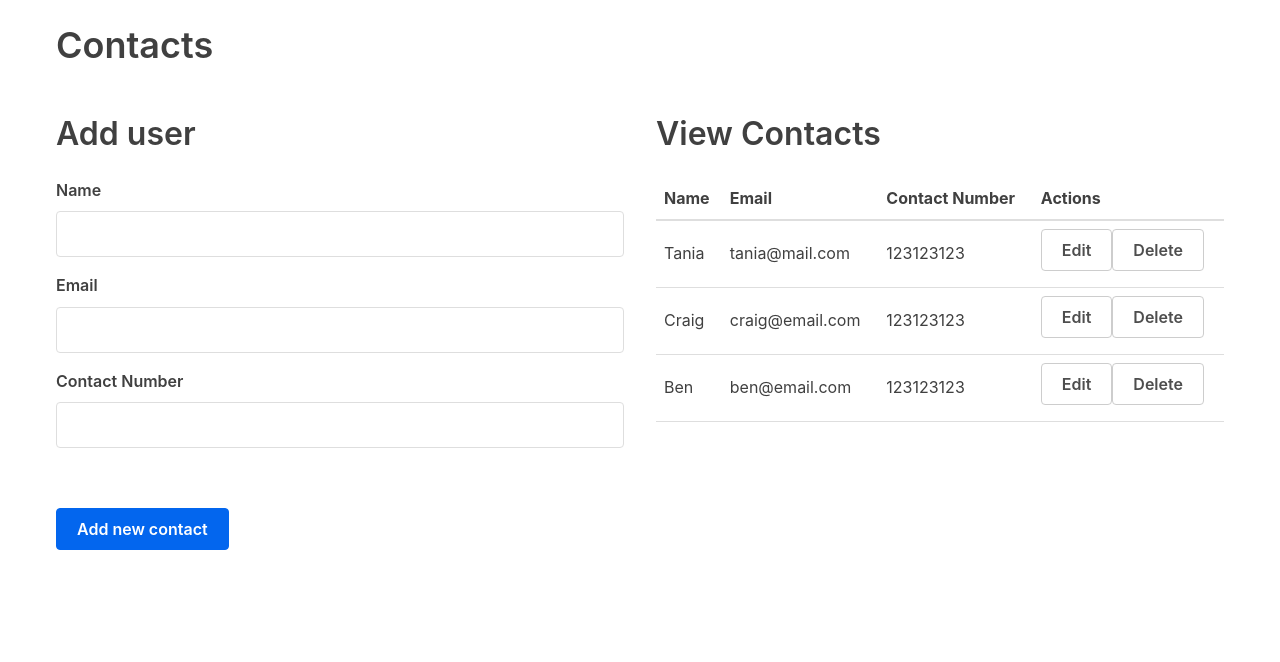
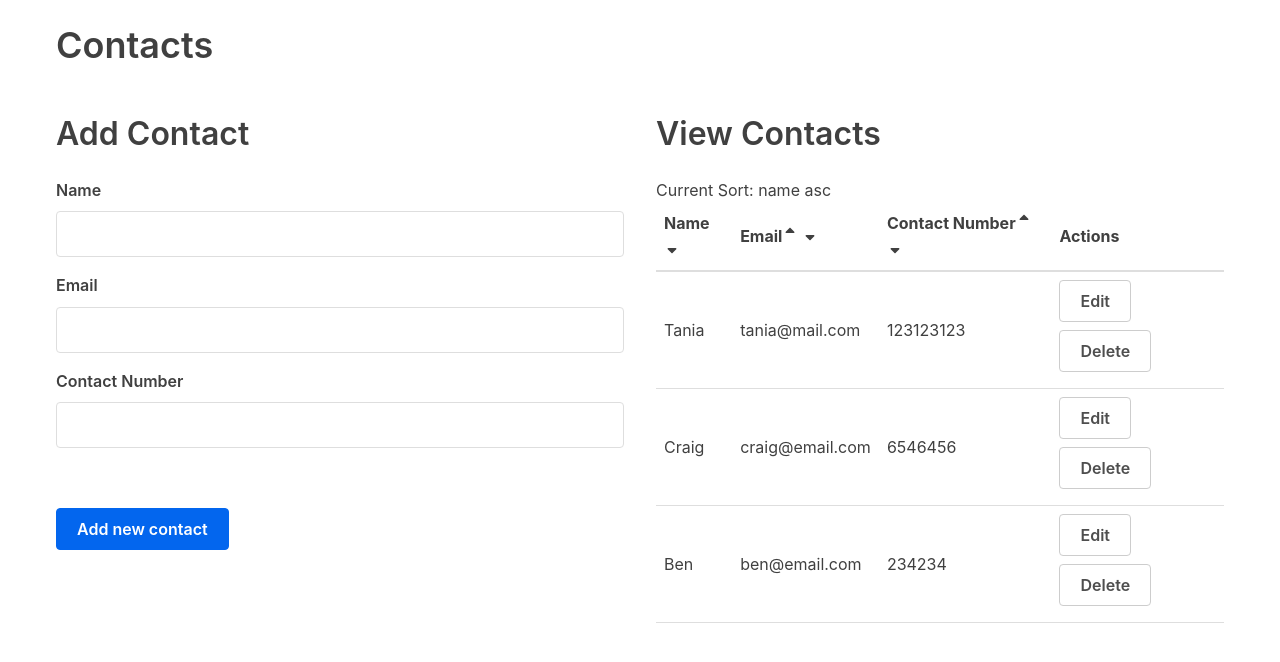
Before and after one commit to pcmunoz/contacts, a React (Create React App) app: page / in a window 1280 px wide. Shown: the top 662 px of the page. Built offline with nearby package versions, Linux system fonts and the light colour scheme.

Commit message:
Sort Contacts

```diff
--- a/package.json
+++ b/package.json
@@ -4,11 +4,15 @@
   "private": true,
   "dependencies": {
     "@types/jest": "24.0.22",
+    "@types/lodash": "^4.14.146",
     "@types/node": "12.12.7",
     "@types/react": "16.9.11",
     "@types/react-dom": "16.9.4",
+    "@types/react-icons": "^3.0.0",
+    "lodash": "^4.17.15",
     "react": "^16.11.0",
     "react-dom": "^16.11.0",
+    "react-icons": "^3.8.0",
     "react-scripts": "3.2.0",
     "typescript": "3.7.2"
   },
--- a/src/App.tsx
+++ b/src/App.tsx
@@ -1,26 +1,38 @@
 import React, { useState } from 'react';
+import { orderBy } from 'lodash';
 import './primitive.css';
 import ContactList from './contacts/list';
 import AddContact from './contacts/add';
 import EditContact from './contacts/edit';
 import { Contact, initialState } from './contacts/model';
 
+interface Sort {
+  type: "asc" | "desc";
+  field: string;
+}
+
 const App: React.FC = () => {
   const data: Contact[] = [
     { id: 1, name: 'Tania', email: 'tania@mail.com', contactNumber: '123123123' },
-    { id: 2, name: 'Craig', email: 'craig@email.com', contactNumber: '123123123' },
-    { id: 3, name: 'Ben', email: 'ben@email.com', contactNumber: '123123123' },
+    { id: 2, name: 'Craig', email: 'craig@email.com', contactNumber: '6546456' },
+    { id: 3, name: 'Ben', email: 'ben@email.com', contactNumber: '234234' },
   ]
 
   const [contacts, setContacts] = useState(data);
+  const [sort, setSort] = useState<Sort>({ type: "asc", field: "name"});
 
   const addContact = (contact: Contact) => {
     contact.id = contacts.length + 1;
-    setContacts([...contacts, contact]);
+    setContacts(orderBy([...contacts, contact], [sort.field],[sort.type]));
   }
 
   const deleteContact = (id?:number) => {
     setContacts(contacts.filter(contact => contact.id !== id));
+  }
+
+  const sortContacts = (sort: "desc" | "asc", field: string) => {
+    const sortedContacts = orderBy(contacts, [field],[sort]); // Use Lodash to sort array by 'name'
+    setContacts(sortedContacts)
   }
 
   const [editing, setEditing] = useState(false);
@@ -45,7 +57,7 @@ const App: React.FC = () => {
       <div className="flex-row">
         {editing ? (
           <div className="flex-large">
-            <h2>Edit user</h2>
+            <h2>Edit Contact</h2>
             <EditContact
               editing={editing}
               setEditing={setEditing}
@@ -55,7 +67,7 @@ const App: React.FC = () => {
           </div>
         ) : (
           <div className="flex-large">
-            <h2>Add user</h2>
+            <h2>Add Contact</h2>
             <AddContact addContact={addContact} />
           </div>
         )}
@@ -63,8 +75,11 @@ const App: React.FC = () => {
           <h2>View Contacts</h2>
           <ContactList
             contacts={contacts}
+            sortContacts={sortContacts}
             editContact={editContact}
             deleteContact={deleteContact}
+            sort={sort}
+            setSort={setSort}
           />
         </div>
       </div>
--- a/src/contacts/list.tsx
+++ b/src/contacts/list.tsx
@@ -1,20 +1,55 @@
 import React from 'react';
+import { FaSortUp, FaSortDown } from 'react-icons/fa';
 import { Contact } from './model';
+
+interface Sort {
+  type: "asc" | "desc";
+  field: string;
+}
 
 export interface Props {
     contacts: Contact[];
     deleteContact: (id?:number) => void;
     editContact: (contact:Contact) => void;
+    sortContacts: (sort: "asc" | "desc", field: string) => void;
+    sort: Sort;
+    setSort: (sort: Sort) => void;
 }
 
-const ContactList = ({contacts, deleteContact, editContact}:Props) => {
+const ContactList = ({contacts, deleteContact, editContact, sortContacts, sort, setSort}:Props) => {
+  const SortColumn = (field: string) => {
+    const asc =
+      <FaSortUp onClick={()=>{
+        sortContacts("asc",field);
+        setSort({type: "asc", field})
+      }}/>;
+    const desc =
+      <FaSortDown onClick={()=>{
+        sortContacts("desc",field);
+        setSort({type: "desc", field})
+      }}/>;
+    const individualSort = sort.type === "asc" ? desc : asc;
+
+    const AllSort = <>{asc} {desc}</>
+
     return (
+      field === sort.field ? individualSort : AllSort
+    )
+  }
+
+  return (
+    <>
+      <span> Current Sort: {`${sort.field} ${sort.type}`}</span>
       <table>
         <thead>
           <tr>
-          <th>Name</th>
-          <th>Email</th>
-          <th>Contact Number</th>
+            <th>
+              Name{ SortColumn("name") }
+            </th>
+            <th>Email{ SortColumn("email") }
+            </th>
+            <th>Contact Number{ SortColumn("contactNumber") }
+            </th>
             <th>Actions</th>
           </tr>
         </thead>
@@ -38,6 +73,7 @@ const ContactList = ({contacts, deleteContact, editContact}:Props) => {
             )}
         </tbody>
       </table>
+    </>
   )
 }
 
```
Also changed, not shown: 1 other file (tests, documents, lock files or other folders). Lines whose indentation alone changed are shown as unchanged.
